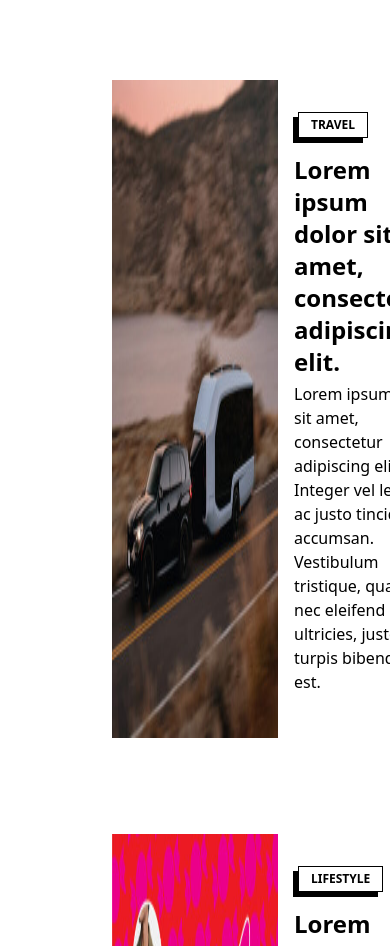
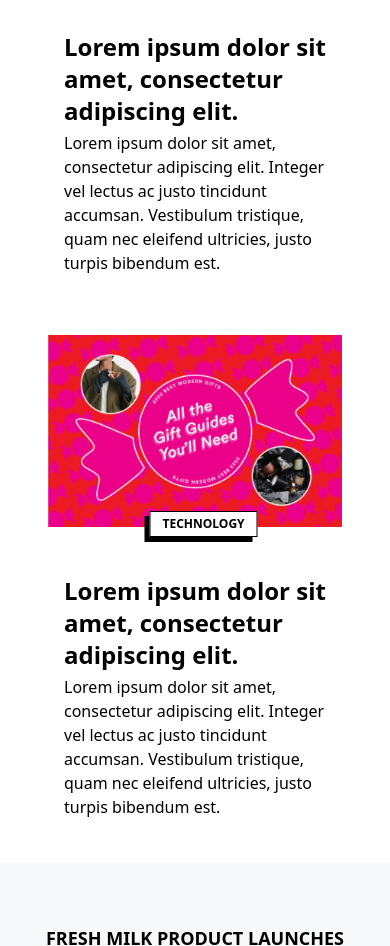
Before and after one commit to Mikwuegbu/designMilk, a website: page dist/index.html in a window 390 px wide. Shown: the part 3496-4442 px from the top of the page. Drawn offline with Linux system fonts and the light colour scheme.

Commit message:
sec2 responsive

```diff
--- a/dist/index.html
+++ b/dist/index.html
@@ -202,13 +202,17 @@
 			></div>
 
 			<!-- section 2 of the Page -->
-			<section class="flex flex-col px-28 py-16 space-y-24">
-				<div class="flex space-x-4">
+			<section
+				class="flex flex-col px-12 lg:px-28 lg:py-16 space-y-4 lg:space-y-24"
+			>
+				<div class="flex flex-col lg:flex-row space-x-4">
 					<img src="./assets/img6.jpg" alt="" />
-					<div class="basis-2/5 py-8">
-						<div class="pl-1">
+					<div class="basis-2/5 py-8 relative lg:static">
+						<div
+							class="lg:pl-1 lg:static absolute -inset-4 lg:translate-x-0 translate-x-1/4 md:translate-x-1/3 md:pl-8"
+						>
 							<h1
-								class="text-xs font-semibold custom-box-shadow border border-black w-auto max-w-fit px-3 py-1"
+								class="text-xs font-semibold custom-box-shadow border border-black w-auto max-w-fit px-3 py-1 bg-white"
 							>
 								HOME FURNISHINGS
 							</h1>
@@ -223,14 +227,16 @@
 						</p>
 					</div>
 				</div>
-				<div class="flex space-x-4">
+				<div class="flex flex-col lg:flex-row space-x-4">
 					<img src="./assets/img7.jpg" alt="" />
-					<div class="basis-2/5 py-8">
-						<div class="pl-1">
+					<div class="basis-2/5 py-8 relative lg:static">
+						<div
+							class="lg:pl-1 lg:static absolute -inset-4 lg:translate-x-0 translate-x-1/4 md:translate-x-1/3 md:pl-14 pl-8"
+						>
 							<h1
-								class="text-xs font-semibold custom-box-shadow border border-black w-auto max-w-fit px-3 py-1"
+								class="text-xs font-semibold custom-box-shadow border border-black w-auto max-w-fit px-3 py-1 bg-white"
 							>
-								TRAVEL
+								LIFESTYLE
 							</h1>
 						</div>
 						<h1 class="font-semibold text-2xl pb-1 pt-4">
@@ -243,14 +249,16 @@
 						</p>
 					</div>
 				</div>
-				<div class="flex space-x-4">
+				<div class="flex flex-col lg:flex-row space-x-4">
 					<img src="./assets/img8.jpg" alt="" />
-					<div class="basis-2/5 py-8">
-						<div class="pl-1">
+					<div class="basis-2/5 py-8 relative lg:static">
+						<div
+							class="lg:pl-1 lg:static absolute -inset-4 lg:translate-x-0 translate-x-1/4 md:translate-x-1/3 md:pl-12 pl-6"
+						>
 							<h1
-								class="text-xs font-semibold custom-box-shadow border border-black w-auto max-w-fit px-3 py-1"
+								class="text-xs font-semibold custom-box-shadow border border-black w-auto max-w-fit px-3 py-1 bg-white"
 							>
-								LIFESTYLE
+								TECHNOLOGY
 							</h1>
 						</div>
 						<h1 class="font-semibold text-2xl pb-1 pt-4">
```
Also changed, not shown: dist/output.css.
